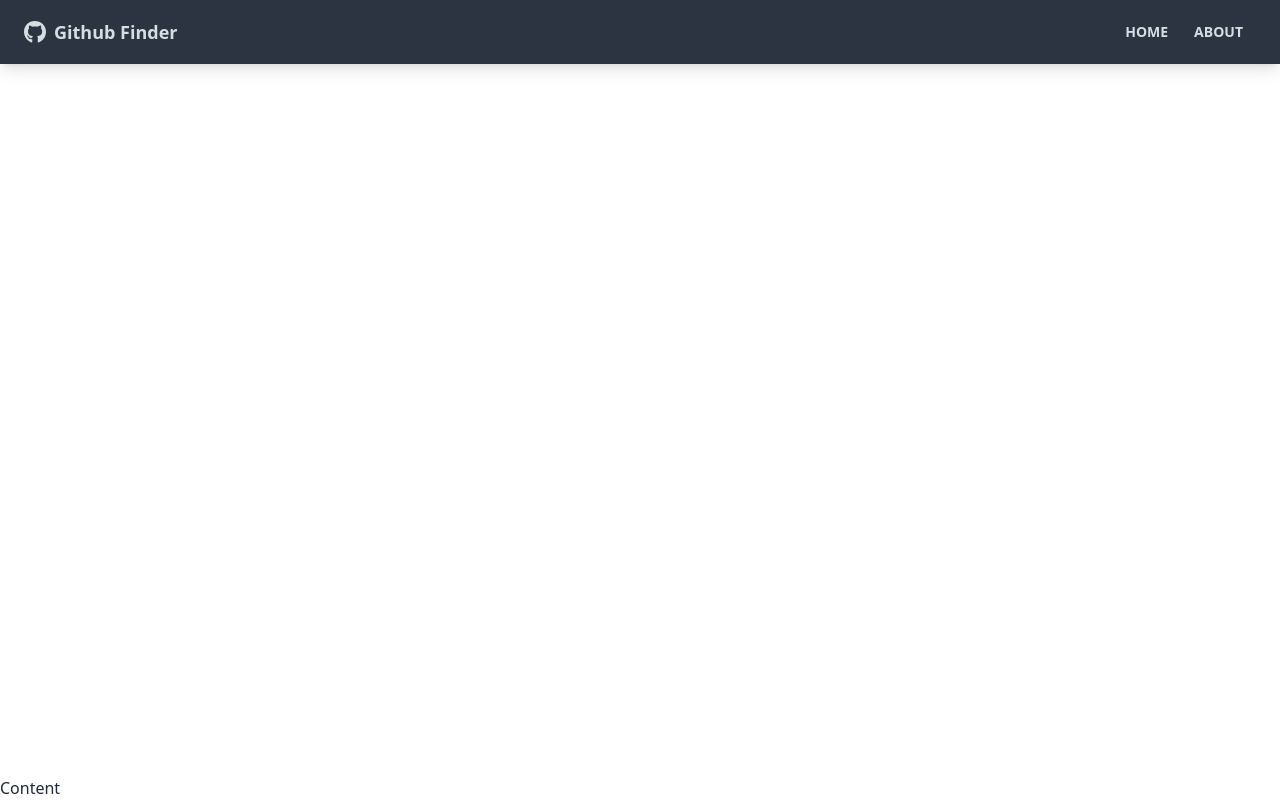
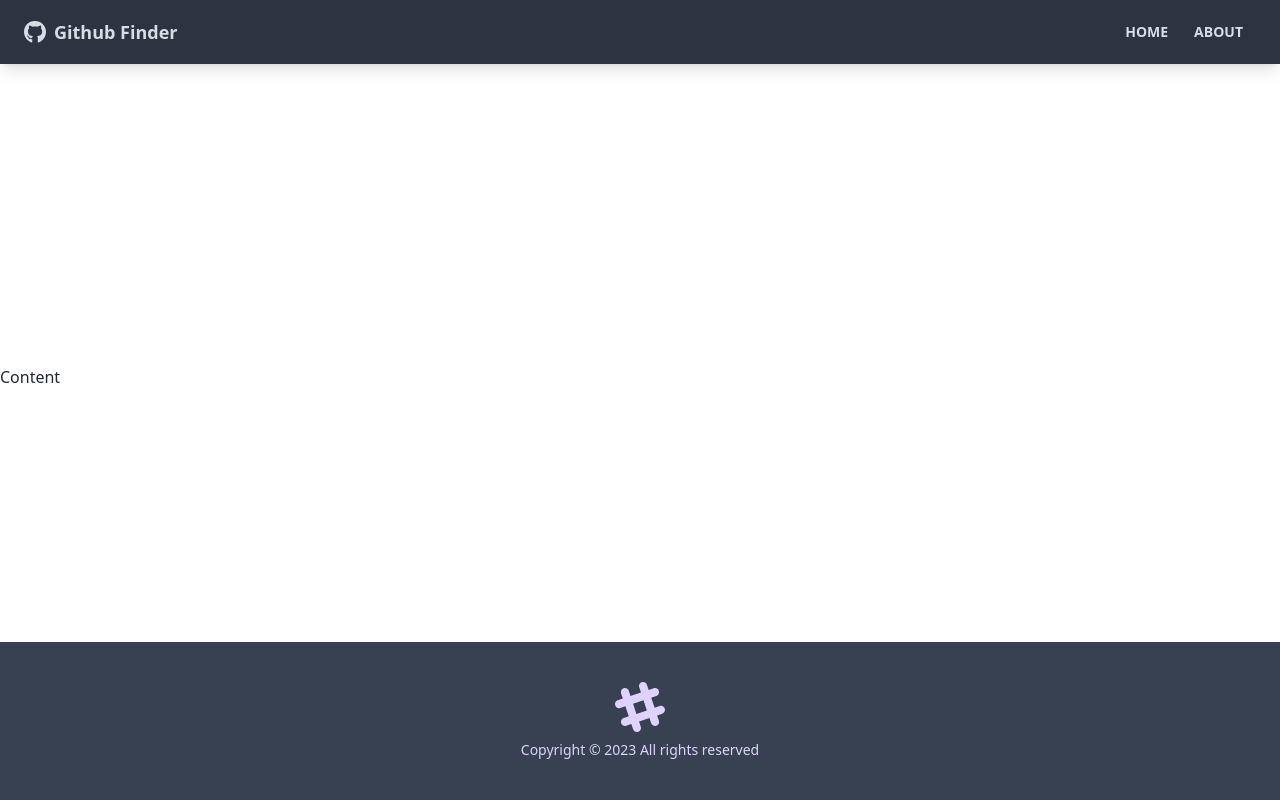
Before and after one commit to anthonyyoussef01/github-finder, a React (Create React App) app: page / in a window 1280 px wide. Built offline with nearby package versions, Linux system fonts and the light colour scheme; the HTML template or start-up script is replaced by a standard one.

Commit message:
added a footer with a copyright notice (Footer)

```diff
--- a/src/App.tsx
+++ b/src/App.tsx
@@ -1,5 +1,6 @@
 import { BrowserRouter as Router, Route } from "react-router-dom";
 import Navbar from "./components/layout/Navbar";
+import Footer from "./components/layout/Footer";
 
 function App() {
   return (
@@ -8,6 +9,8 @@
             <Navbar />
 
             <main>Content</main>
+
+            <Footer />
         </div>
     </Router>
   );
--- /dev/null
+++ b/src/components/layout/Footer.tsx
@@ -0,0 +1,24 @@
+const Footer = () => {
+    const footerYear = new Date().getFullYear();
+
+    return (
+        <footer className="footer p-10 bg-gray-700 text-primary-content footer-center">
+            <div>
+                <svg
+                    width='50'
+                    height='50'
+                    viewBox='0 0 24 24'
+                    xmlns='http://www.w3.org/2000/svg'
+                    fillRule='evenodd'
+                    clipRule='evenodd'
+                    className='inline-block fill-current'
+                >
+                    <path d='M22.672 15.226l-2.432.811.841 2.515c.33 1.019-.209 2.127-1.23 2.456-1.15.325-2.148-.321-2.463-1.226l-.84-2.518-5.013 1.677.84 2.517c.391 1.203-.434 2.542-1.831 2.542-.88 0-1.601-.564-1.86-1.314l-.842-2.516-2.431.809c-1.135.328-2.145-.317-2.463-1.229-.329-1.018.211-2.127 1.231-2.456l2.432-.809-1.621-4.823-2.432.808c-1.355.384-2.558-.59-2.558-1.839 0-.817.509-1.582 1.327-1.846l2.433-.809-.842-2.515c-.33-1.02.211-2.129 1.232-2.458 1.02-.329 2.13.209 2.461 1.229l.842 2.515 5.011-1.677-.839-2.517c-.403-1.238.484-2.553 1.843-2.553.819 0 1.585.509 1.85 1.326l.841 2.517 2.431-.81c1.02-.33 2.131.211 2.461 1.229.332 1.018-.21 2.126-1.23 2.456l-2.433.809 1.622 4.823 2.433-.809c1.242-.401 2.557.484 2.557 1.838 0 .819-.51 1.583-1.328 1.847m-8.992-6.428l-5.01 1.675 1.619 4.828 5.011-1.674-1.62-4.829z'></path>
+                </svg>
+                <p>Copyright &copy; {footerYear} All rights reserved</p>
+            </div>
+        </footer>
+    );
+}
+
+export default Footer;
```
